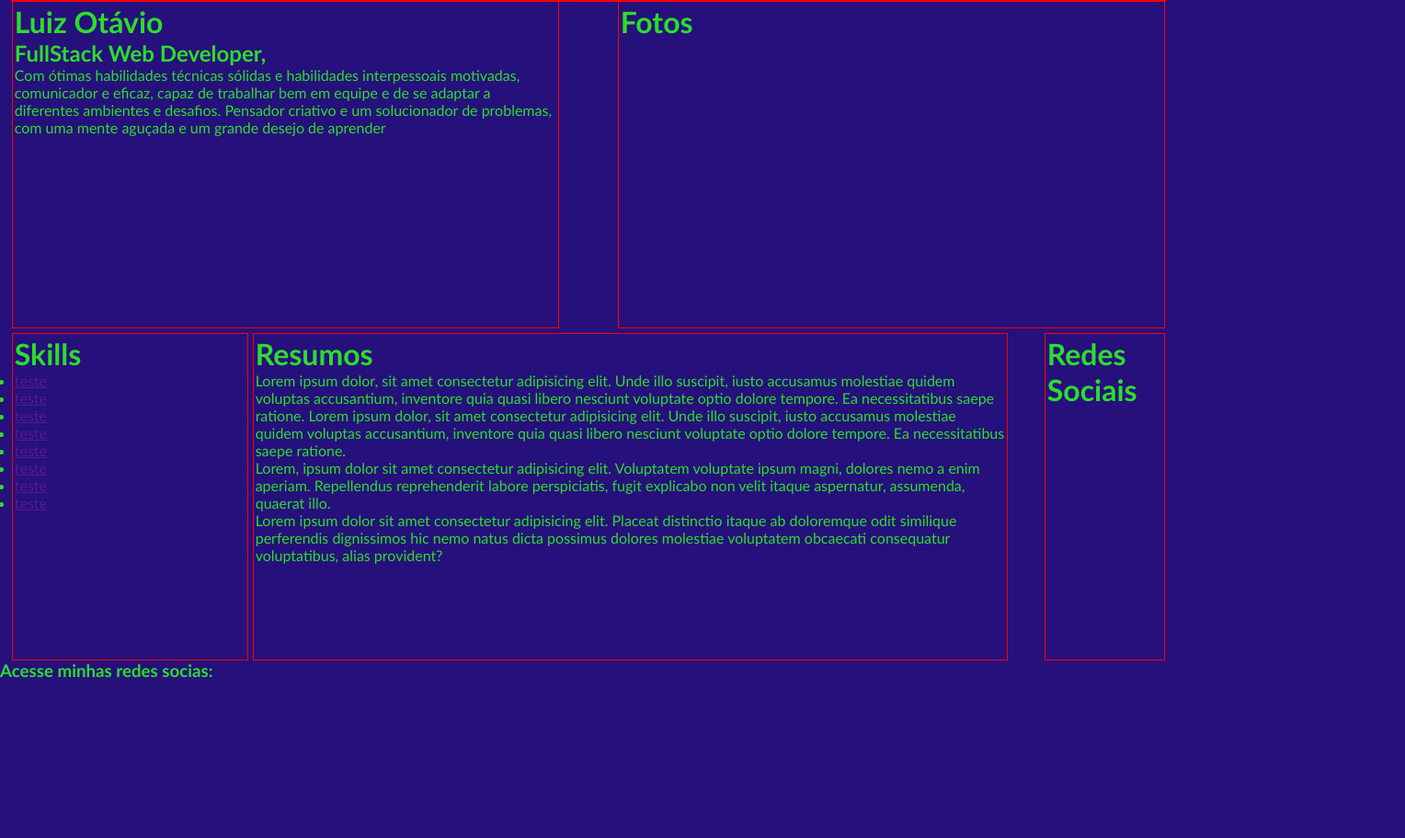
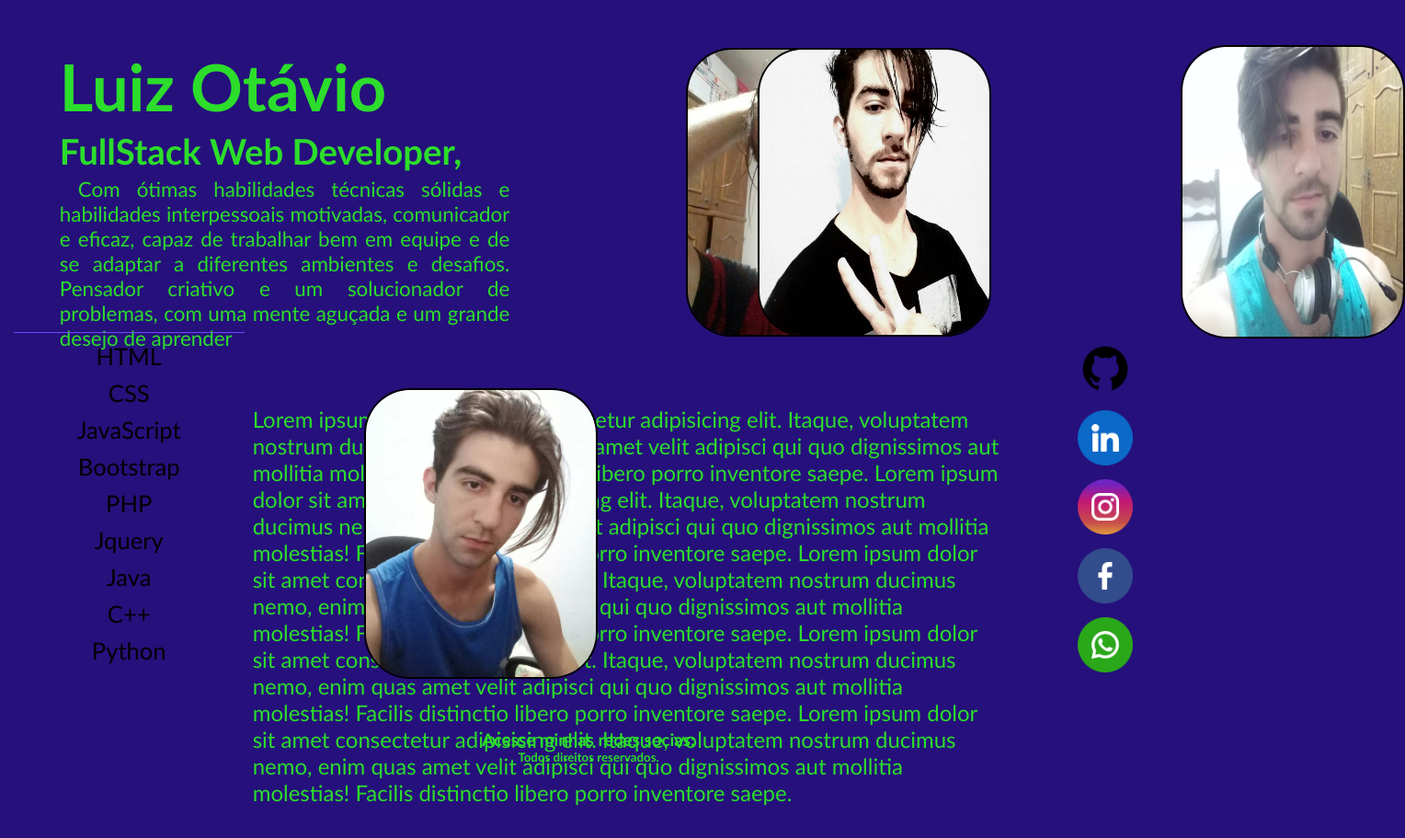
Before and after one commit to LuizSilva0205/fullstack_developer, a plain HTML site: page index.html in a window 1280 px wide. Shown: the whole page at 92% size, 1528 px wide, since content can reach past the window. Before the commit the page ends 800 px from the top, so only its background shows below. Drawn offline with Linux system fonts and the light colour scheme.

Commit message:
mais conteudo

```diff
--- a/index.html
+++ b/index.html
@@ -14,9 +14,9 @@
         <!--inicio apresentação-->
 
         <div id="apresentacao">
-            <h1>Luiz Otávio</h1>
-            <h2>FullStack Web Developer,</h2>
-            <p>
+            <h1 id="nome">Luiz Otávio</h1>
+            <h2 id="fullstack">FullStack Web Developer,</h2>
+            <p id="me-apresentacao">
                 Com ótimas habilidades técnicas sólidas
                 e habilidades interpessoais motivadas,
                 comunicador e eficaz, capaz de
@@ -35,7 +35,10 @@
         <!--inicio fotos-->
 
         <div id="fotos">
-            <h1>Fotos</h1>
+            <img id="foto1" class="fotos" width="260px" height="310px" src="imagens/fotos/foto4.jpg" alt="">
+            <img id="foto2" class="fotos" width="250px" height="310px" src="imagens/fotos/foto1.jpg" alt="">
+            <img id="foto3" class="fotos" width="250px" src="imagens/fotos/foto3.jpg" alt="">
+            <img id="foto4" class="fotos" src="imagens/fotos/foto5.jpg" alt="">
         </div>
 
         <!--Fim Fotos-->
@@ -44,16 +47,17 @@
         <!--inicio Menus-->
 
         <div id="menus">
-            <h1>Skills</h1>
-            <ul>
-                <li><a href="">teste</a></li>
-                <li><a href="">teste</a></li>
-                <li><a href="">teste</a></li>
-                <li><a href="">teste</a></li>
-                <li><a href="">teste</a></li>
-                <li><a href="">teste</a></li>
-                <li><a href="">teste</a></li>
-                <li><a href="">teste</a></li>
+            <div style="border-bottom: 1px solid #6C4AF7;"></div>
+            <ul id="lista_skills">
+                <li><a href="">HTML</a></li>
+                <li><a href="">CSS</a></li>
+                <li><a href="">JavaScript</a></li>
+                <li><a href="">Bootstrap</a></li>
+                <li><a href="">PHP</a></li>
+                <li><a href="">Jquery</a></li>
+                <li><a href="">Java</a></li>
+                <li><a href="">C++</a></li>
+                <li><a href="">Python</a></li>
             </ul>
         </div>
 
@@ -63,26 +67,51 @@
         <!--inicio Resumos-->
 
         <div id="resumo">
-            <h1>Resumos</h1>
-            <p>Lorem ipsum dolor, sit amet consectetur adipisicing elit. Unde illo suscipit, iusto accusamus molestiae quidem voluptas accusantium, inventore quia quasi libero nesciunt voluptate optio dolore tempore. Ea necessitatibus saepe ratione. Lorem ipsum dolor, sit amet consectetur adipisicing elit. Unde illo suscipit, iusto accusamus molestiae quidem voluptas accusantium, inventore quia quasi libero nesciunt voluptate optio dolore tempore. Ea necessitatibus saepe ratione.</p>
-
-            <p>Lorem, ipsum dolor sit amet consectetur adipisicing elit. Voluptatem voluptate ipsum magni, dolores nemo a enim aperiam. Repellendus reprehenderit labore perspiciatis, fugit explicabo non velit itaque aspernatur, assumenda, quaerat illo.</p>
-
-            <p>Lorem ipsum dolor sit amet consectetur adipisicing elit. Placeat distinctio itaque ab doloremque odit similique perferendis dignissimos hic nemo natus dicta possimus dolores molestiae voluptatem obcaecati consequatur voluptatibus, alias provident?
-            </p>
+                <p id="texto-resumo">Lorem ipsum dolor sit amet consectetur adipisicing elit. Itaque, voluptatem nostrum ducimus nemo, enim quas amet velit adipisci qui quo dignissimos aut mollitia molestias! Facilis distinctio libero porro inventore saepe.
+                    Lorem ipsum dolor sit amet consectetur adipisicing elit. Itaque, voluptatem nostrum ducimus nemo, enim quas amet velit adipisci qui quo dignissimos aut mollitia molestias! Facilis distinctio libero porro inventore saepe.
+                    Lorem ipsum dolor sit amet consectetur adipisicing elit. Itaque, voluptatem nostrum ducimus nemo, enim quas amet velit adipisci qui quo dignissimos aut mollitia molestias! Facilis distinctio libero porro inventore saepe.
+                    Lorem ipsum dolor sit amet consectetur adipisicing elit. Itaque, voluptatem nostrum ducimus nemo, enim quas amet velit adipisci qui quo dignissimos aut mollitia molestias! Facilis distinctio libero porro inventore saepe.
+                    Lorem ipsum dolor sit amet consectetur adipisicing elit. Itaque, voluptatem nostrum ducimus nemo, enim quas amet velit adipisci qui quo dignissimos aut mollitia molestias! Facilis distinctio libero porro inventore saepe.
+                </p>
         </div>
 
         <!--inicio Resumos-->
 
 
         <div id="redes-sociais">
-            <h1>Redes Sociais</h1>
+            <ul>
+                <li><a href="">
+                    <img src="imagens/icones redes sociais/github.png" alt="">
+                </a></li>
+
+                <li><a href="">
+                    <img src="imagens/icones redes sociais/linkedin.png" alt="">
+                </a>
+                </li>
+
+                <li><a href="">
+                    <img src="imagens/icones redes sociais/instagram.png" alt="">
+                </a>
+                </li>
+
+                <li><a href="">
+                    <img src="imagens/icones redes sociais/facebook.png" alt="">
+                </a>
+                </li>
+
+                <li><a href="">
+                    <img src="imagens/icones redes sociais/whatsapp.png" alt="">
+                </a>
+                </li>
+            </ul>
+
         </div>
 
     </div>
 
     <footer id="footer">
         <h3>Acesse minhas redes socias:</h3>
+        <h5>Todos direitos reservados.</h5>
     </footer>
 
 </body>
--- a/style.css
+++ b/style.css
@@ -12,6 +12,7 @@
     color: #3100F5;
     color:#342375 ;
     color: #2700C1;
+    color:#2cdd2c;
 }
 
 *{
@@ -23,14 +24,14 @@ body{
     font-family: 'Trebuchet MS', 'Lucida Sans Unicode', 'Lucida Grande', 'Lucida Sans', Arial, sans-serif;
     font-size: 1em;
     background: #26107c;;
-    color: rgb(44, 221, 44);
+    color: #2cdd2c;
 }
 
 
 
 #container{
     margin: auto;
-    border: 1px solid red;
+
     width: 98%;
 
 
@@ -43,7 +44,7 @@ body{
 /* Apresentação*/
 
 #apresentacao{
-    border: 1px solid red;
+
     float: left;
     display: block;
     width: 47%;
@@ -53,21 +54,73 @@ body{
 }
 
 
+#nome{
+    font-size: 4.4em;
+    padding:50px 50px 5px 50px;
+}
+
+
+#fullstack{
+    font-size: 2.4em;
+    padding:0px 50px 5px 50px;
+}
+
+
+#me-apresentacao{
+    font-size: 1.4em;
+    text-indent: 20px;
+    padding:0px 50px 5px 50px;
+    text-align: justify;
+}
+
+
+/*Fotos*/
+
+#fotos{
+    padding-top: 30px;
+    float: right;
+    display: block;
+    width: 47%;
+    height: 350px;
+    padding: 2px;
+
+}
+
+
+.fotos{
+   margin-top: 50px;
+    border-radius: 50px;
+    position: relative;
+   border: 2px solid black;
+
+}
+
+
+
+#foto1{
+    left: 70px;
+    z-index: 1;
+
+
+}
+
+#foto1:hover{
+    z-index: 5;
+    box-shadow: 10px 10px 10px black;
+}
 
 
 
 
 
+#foto2{
+    z-index: 2;
+    right: 120px;
+}
 
-/*Fotos*/
-
-#fotos{
-    border: 1px solid red;
-    float: right;
-    display: block;
-    width: 47%;
-    height: 350px;
-    padding: 2px;
+#foto2:hover{
+    box-shadow: 10px 10px 10px black;
+    z-index: 5;
 }
 
 
@@ -76,10 +129,36 @@ body{
 
 
 
+
+#foto3{
+    right: 280px;
+    z-index: 3;
+}
+
+#foto3:hover{
+    box-shadow: 10px 10px 10px black;
+    z-index: 5;
+}
+
+#foto4{
+    z-index: 4;
+    width: 240px;
+    height: 315px;
+    left: 350px;
+    bottom: 370px;
+}
+
+#foto4:hover{
+    z-index: 5;
+    box-shadow: 10px 10px 10px black;
+}
+
+
+
+
 /*Menus*/
 
 #menus{
-    border: 1px solid red;
     float: left;
     display: block;
     width: 20%;
@@ -89,17 +168,35 @@ body{
 }
 
 
+#lista_skills{
+    list-style: none;
+
+}
 
 
+li{
+    font-size: 1.6em;
+    margin: 10px;
 
 
+}
+li>a{
+    text-decoration: none;
+    color: #000000;
+    display: block;
+    text-align: center;
+}
 
+li>a:hover{
+    background: #170075;
+    color: #2cdd2c;
+}
 
 /*resumos*/
 
 
 #resumo{
-    border: 1px solid red;
+
     float: left;
     display: block;
     width: 65%;
@@ -110,10 +207,21 @@ body{
 }
 
 
+ #texto-resumo{
+    padding-top: 80px;
+    color: #2cdd2c;
+    font-size: 1.5em;
+}
+
+
+
+
+
+
 /*redes sociasi*/
 
 #redes-sociais{
-    border: 1px solid red;
+
     float: right;
     display: block;
     width: 10%;
@@ -123,10 +231,28 @@ body{
 }
 
 
+div #redes-sociais>ul>li>a>img{
+    width: 60px;
+    height: 60px;
+}
+
+
+div #redes-sociais>ul>li>a:hover{
+    border: 3px solid black;
+    box-sizing: border-box;
+    box-shadow: 3px 3px 3px black;
+}
+
+div #redes-sociais>ul{
+    list-style: none;
+}
 
 
 /*Footer*/
 
 #footer{
+    margin: 80px;
+    padding-top: 80px;
+    text-align: center;
     clear: both;
 }
```
Also changed, not shown: imagens/fotos/foto4.jpg (added), imagens/fotos/foto5.jpg (added), imagens/icones redes sociais/facebook.png (added), imagens/icones redes sociais/github.png (added), imagens/icones redes sociais/instagram.png (added), imagens/icones redes sociais/linkedin.png (added), imagens/icones redes sociais/whatsapp.png (added).
